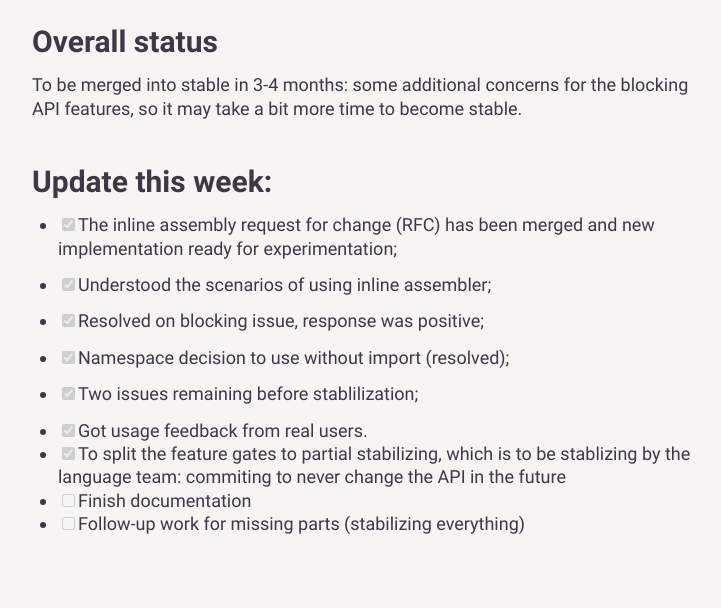
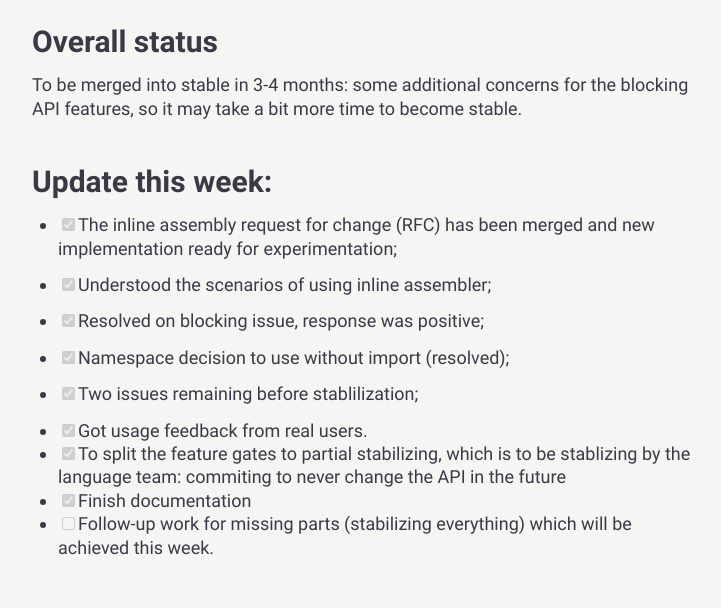
Before and after one commit to yijunyu/trusted-programming.github.io, a Jekyll site: the page built from articles/work-in-progress/Compiler/InlineAssembler.md, in a window 1280 px wide. Shown: the part 812-1420 px from the top of the page, without its empty margins (273-994 px from the left). Built offline with Jekyll 4.4.1, drawn with Linux system fonts in a browser that asks for light colours; before the commit the page ends 1397 px from its top, so only the background shows below that.

Commit message:
Update InlineAssembler.md

```diff
--- a/articles/work-in-progress/Compiler/InlineAssembler.md
+++ b/articles/work-in-progress/Compiler/InlineAssembler.md
@@ -48,5 +48,5 @@ To be merged into stable in 3-4 months: some additional concerns for the blockin
 
 - [x] Got usage feedback from real users.
 - [x] To split the feature gates to partial stabilizing, which is to be stablizing by the language team: commiting to never change the API in the future
-- [ ] Finish documentation
-- [ ] Follow-up work for missing parts (stabilizing everything)
+- [x] Finish documentation
+- [ ] Follow-up work for missing parts (stabilizing everything) which will be achieved this week.
```
